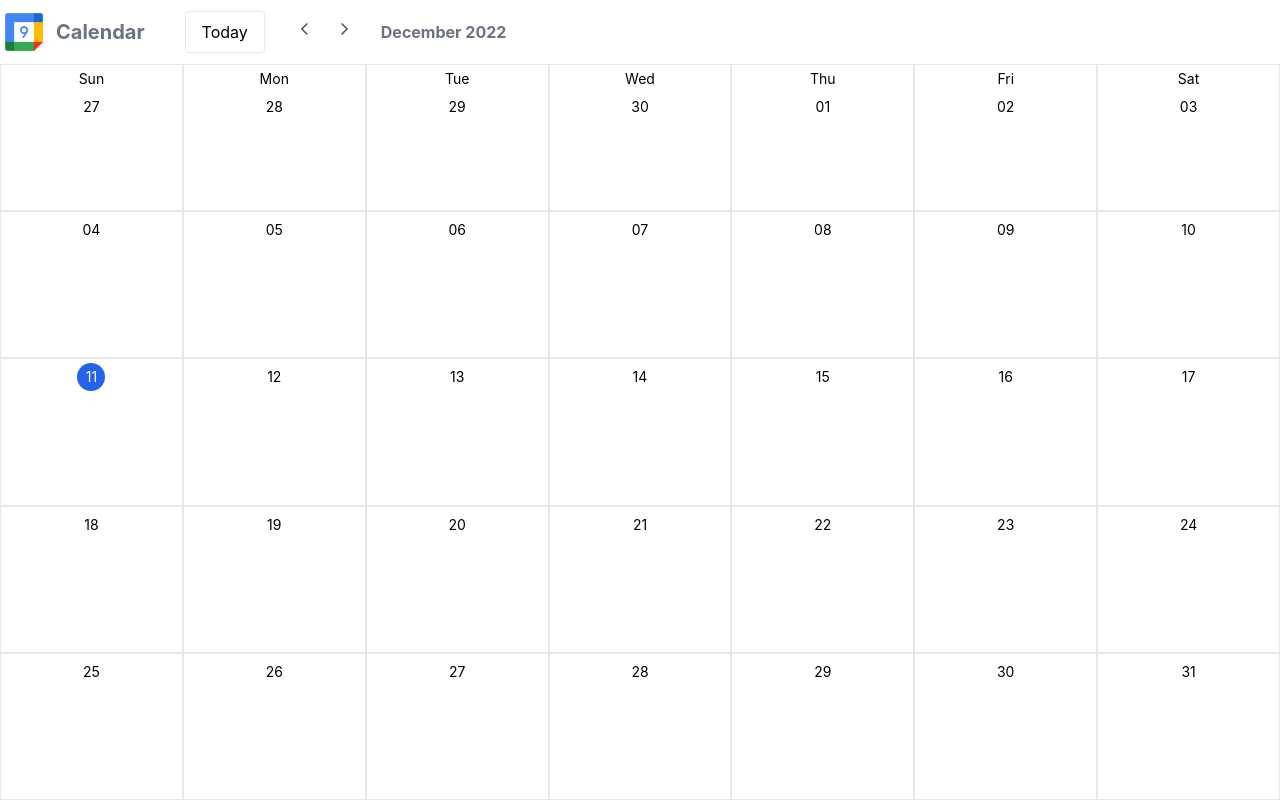
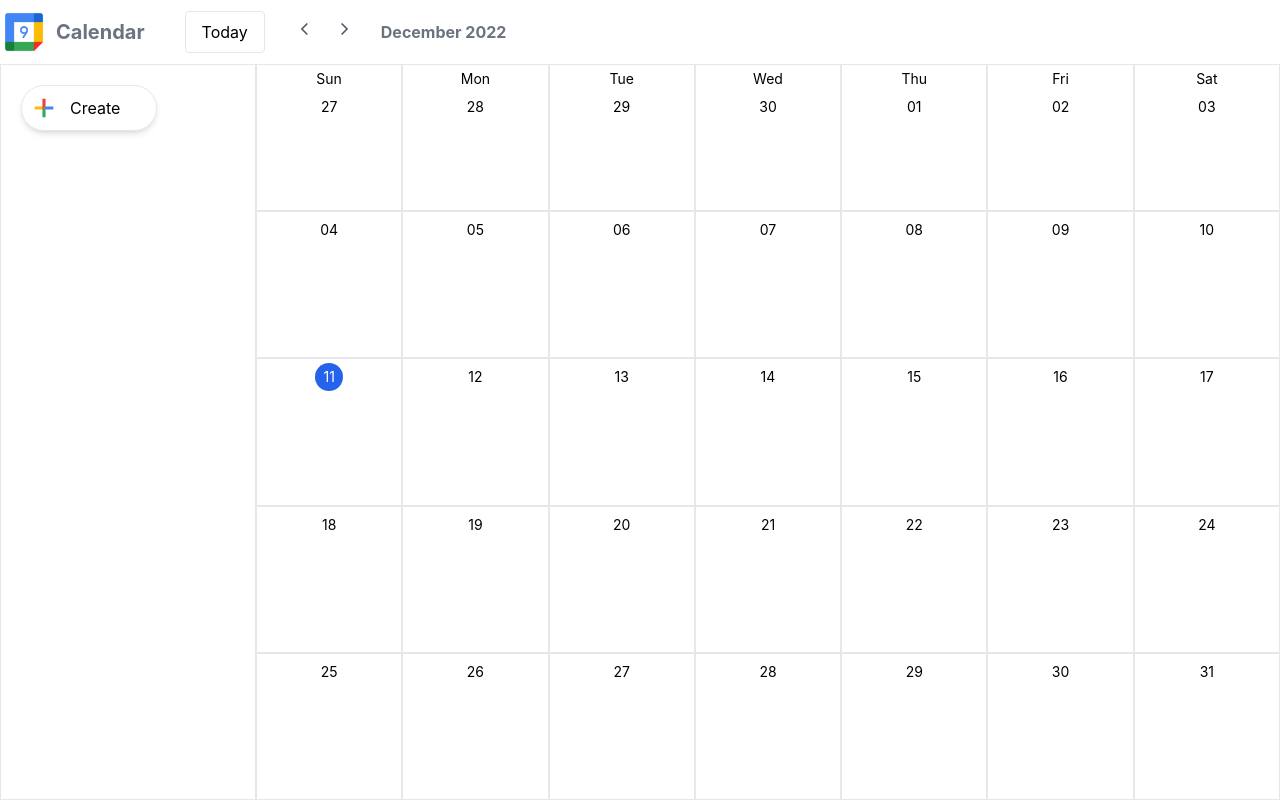
Before and after one commit to Siful-Bappy/Google-Calendar-Project, a React (Create React App) app: page / in a window 1280 px wide. Built offline with nearby package versions, Linux system fonts and the light colour scheme.

Commit message:
create event is complete

```diff
--- /dev/null
+++ b/src/components/CreateEvent.js
@@ -0,0 +1,13 @@
+import React from 'react';
+import plusImg from "../assets/plus.svg"
+
+const CreateEvent = () => {
+    return (
+        <button className='border p-2 rounded-full flex items-center shadow-md hover:shadow-2xl'>
+            <img src={plusImg} alt="" className='w-7 h-7'/>
+            <span className='pl-3 pr-7'>Create</span>
+        </button>
+    );
+};
+
+export default CreateEvent;
--- a/src/components/Sidebar.js
+++ b/src/components/Sidebar.js
@@ -1,10 +1,11 @@
 import React from 'react';
+import CreateEvent from './CreateEvent';
 
 const Sidebar = () => {
     return (
-        <div>
-
-        </div>
+        <aside className='border p-5 w-64'>
+            <CreateEvent></CreateEvent>
+        </aside>
     );
 };
 
```
